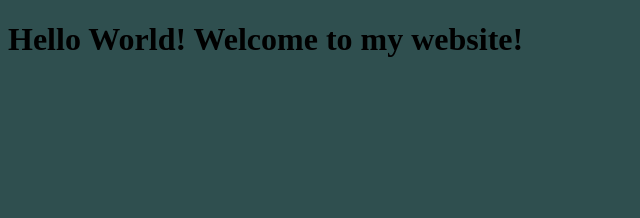
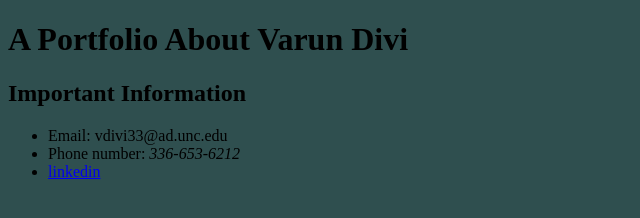
Before and after one commit to VarunDivi/VarunDiviPortfolio, a plain HTML site: page index.html in a window 1280 px wide. Shown: the whole page, without its empty margins (0-640 px from the left). Drawn offline with Linux system fonts and the light colour scheme.

Commit message:
Title and Info

```diff
--- a/index.html
+++ b/index.html
@@ -1,11 +1,24 @@
+<!--https://varundivi.github.io/VarunDiviPortfolio/-->
+
 <!DOCTYPE html>
 
 <html>
 	<head>
+		<title>Varun Divi's Portfolio</title>
 		<style>
 			body {background-color:darkslategrey;}
 		</style>
 	</head>
-<h1>Hello World! Welcome to my website!
-</h1>
+
+	<body>
+		<h1>A Portfolio About Varun Divi<br></h1>
+		<div id="Info">
+			<h2>Important Information</h2>
+			<ul>
+				<li>Email: vdivi33@ad.unc.edu</li>
+				<li>Phone number: <em>336-653-6212</em></li>
+				<li><a href="https://www.linkedin.com/in/varun-divi-68b5911a9/" target="_blank">linkedin</a></li>
+			</ul>
+		</div>
+	</body>
 </html>
```
